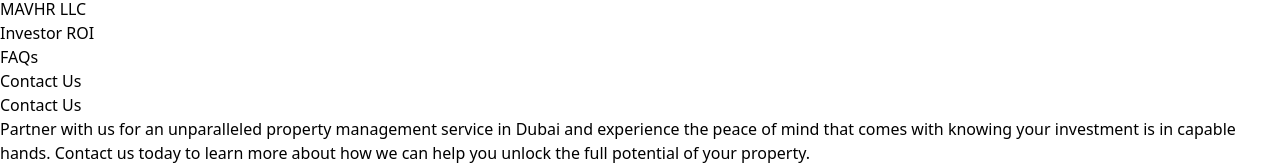
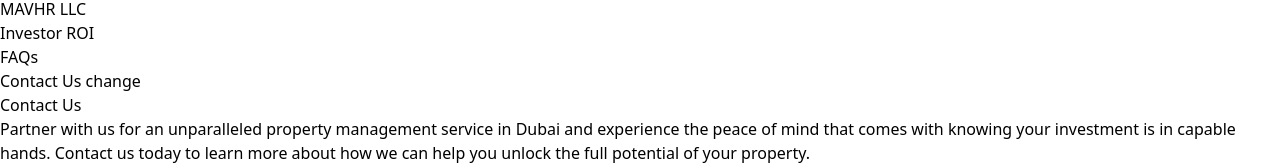
Before and after one commit to Vandanalodhi2005/websatyam, a React (Vite) app: page / in a window 1280 px wide. Shown: the part 124-289 px from the top of the page. Built offline with nearby package versions, Linux system fonts and the light colour scheme.

Commit message:
contact us

```diff
--- a/src/components/header/Header.jsx
+++ b/src/components/header/Header.jsx
@@ -79,7 +79,7 @@
               contactClicked ? 'px-8 py-4' : ''
             }`}
           >
-            Contact Us
+            Contact Us change
           </Link>
         </div>
       </div>
```
